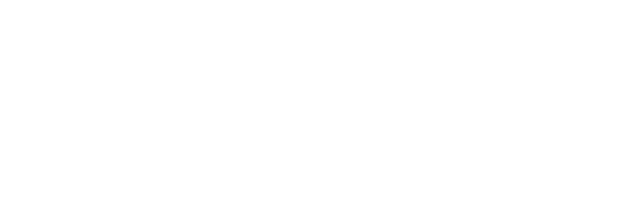
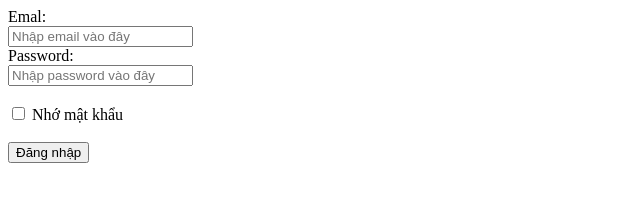
Before and after one commit to nguyenhoangtuantu/h-c-html-css, a plain HTML site: page form.html in a window 1280 px wide. Shown: the whole page, without its empty margins (0-640 px from the left). Drawn offline with Linux system fonts and the light colour scheme.

Commit message:
updeat form

```diff
--- a/form.html
+++ b/form.html
@@ -5,5 +5,39 @@
     <meta name="viewport" content="width=device-width, initial-scale=1.0" />
     <title>FORM</title>
   </head>
-  <body></body>
+  <body>
+    <form>
+      <label for="email">Emal:</label>
+      <br />
+      <input
+        type="email"
+        id="email"
+        name="email"
+        placeholder="Nhập email vào đây"
+        required
+      />
+      <br />
+      <label for="password">Password:</label>
+      <br />
+      <input
+        type="password"
+        id="password"
+        name="email"
+        placeholder="Nhập password vào đây"
+        required
+      />
+      <br />
+      <br />
+      <label for="remember_password">
+        <input
+          type="checkbox"
+          id="remember_password"
+          name="remember_password"
+        />
+        Nhớ mật khẩu
+      </label>
+      <br /><br />
+      <button>Đăng nhập</button>
+    </form>
+  </body>
 </html>
```
